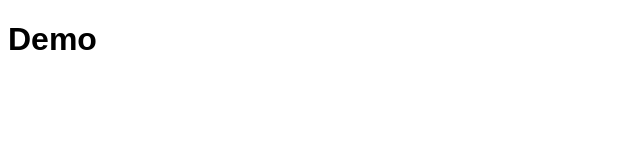
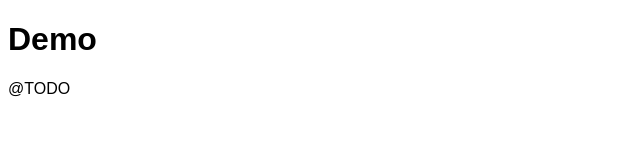
Before and after one commit to Czechitas-podklady-WEB/chytra-domacnost-api, a plain HTML site: page public/demo/index.html in a window 1280 px wide. Shown: the full height of the page, 0-640 px from the left. Drawn offline with Linux system fonts and the light colour scheme.

Commit message:
Demo: přidání todo poznámky

```diff
--- a/public/demo/index.html
+++ b/public/demo/index.html
@@ -9,5 +9,6 @@
 	</head>
 	<body>
 		<h1>Demo</h1>
+		@TODO
 	</body>
 </html>
```
